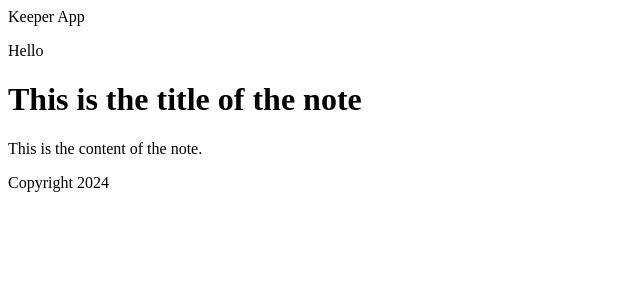
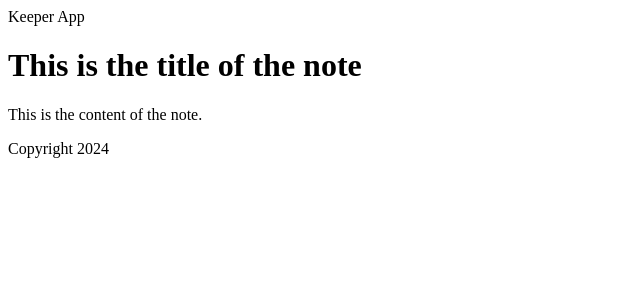
Before and after one commit to Snimpo/Keeper-App-React, a React (Vite) app: page / in a window 1280 px wide. Shown: the top 300 px of the page, without its empty margins (0-640 px from the left). Built offline with nearby package versions, Linux system fonts and the light colour scheme.

Commit message:
Second commit

```diff
--- a/src/App.jsx
+++ b/src/App.jsx
@@ -1,7 +1,25 @@
+import Header from "./Header.jsx";
+import Footer from "./Footer.jsx";
+import Note from "./Note.jsx";
+import "./App.css";
 function App() {
+  return (
+    <>
+      <div className="wrapper">
 
-    return <>
-    <p>Hello</p> </>
+        <header className="page-header">
+          <Header />
+        </header>
+        <div className="page-body">
+          <Note />
+        </div>
+
+        <footer className="page-footer">
+          <Footer />
+        </footer>
+      </div>
+    </>
+  );
 }
 
 export default App;
--- a/src/index.css
+++ b/src/index.css
@@ -1,6 +1,6 @@
-body {
-    min-height: 100%;
-    display: grid;
-    grid-template-rows: auto 1fr auto;
-
-  }
+.wrapper {
+  min-height: 100%;
+  display: grid;
+  grid-template-rows: auto 1fr auto;
+  background-color: blue;
+}
--- a/src/main.jsx
+++ b/src/main.jsx
@@ -7,23 +7,13 @@
 //5.Create a Note.jsx component to show a <div> element with a <h1> for a title and a <p> for content.
 //6. make sure that the final website is listed like the example shown here: https://w00gz.csb.app/
 
-
-
-
 import { StrictMode } from 'react'
 import { createRoot } from 'react-dom/client'
 import App from './App.jsx'
-import Header from './Header.jsx'
-import Footer from './Footer.jsx'
-import Note from './Note.jsx'
-import './index.css'
+
 
 createRoot(document.getElementById('root')).render(
   <StrictMode>
-
-    <Header />
     <App />
-    <Note />
-    <Footer />
   </StrictMode>,
 )
```
